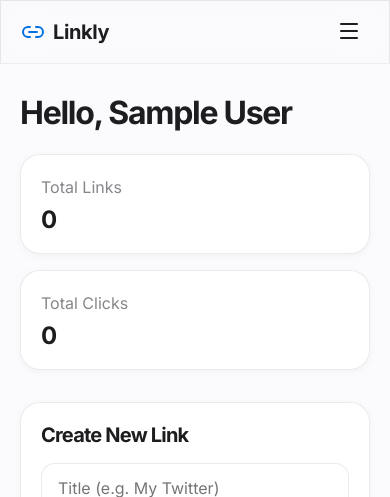
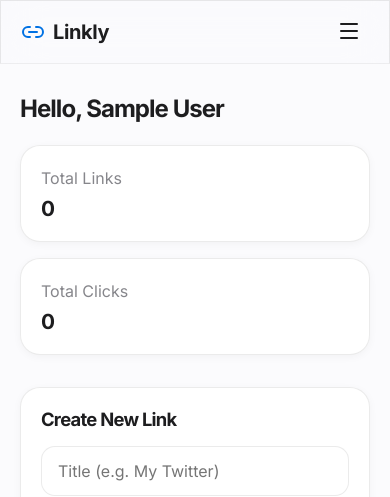
Before and after one commit to adocxwork/linkly, a React (Vite) app in the folder frontend/: page /dashboard in a window 390 px wide. Shown: the top 497 px of the page. Built offline with nearby package versions, Linux system fonts and the light colour scheme; no server answers; sample sign-in values are in the browser's storage.

Commit message:
style: Fix mobile UI inconsistencies in Navbar and Heading sizes

```diff
--- a/frontend/src/components/Navbar.jsx
+++ b/frontend/src/components/Navbar.jsx
@@ -47,11 +47,11 @@ const Navbar = () => {
             <Link to="/inbox" className="btn btn-secondary" onClick={closeMenu}>
               <Mail size={18} /> Inbox
             </Link>
-            <Link to="/settings" className="btn btn-icon" onClick={closeMenu}>
-              <Settings size={20} />
+            <Link to="/settings" className="btn btn-secondary" onClick={closeMenu}>
+              <Settings size={18} /> Settings
             </Link>
-            <button onClick={() => { handleLogout(); closeMenu(); }} className="btn btn-icon text-danger">
-              <LogOut size={20} />
+            <button onClick={() => { handleLogout(); closeMenu(); }} className="btn btn-secondary" style={{ color: 'var(--danger-color)' }}>
+              <LogOut size={18} /> Logout
             </button>
           </>
         ) : (
--- a/frontend/src/index.css
+++ b/frontend/src/index.css
@@ -300,9 +300,9 @@ p { font-size: 1.125rem; color: var(--text-secondary); letter-spacing: -0.01em;
 }
 
 @media (max-width: 768px) {
-  h1 { font-size: 2rem; }
-  h2 { font-size: 1.5rem; }
-  h3 { font-size: 1.25rem; }
+  h1 { font-size: 1.5rem; }
+  h2 { font-size: 1.3rem; }
+  h3 { font-size: 1.15rem; }
 
   .flex-responsive {
     flex-direction: column !important;
```
